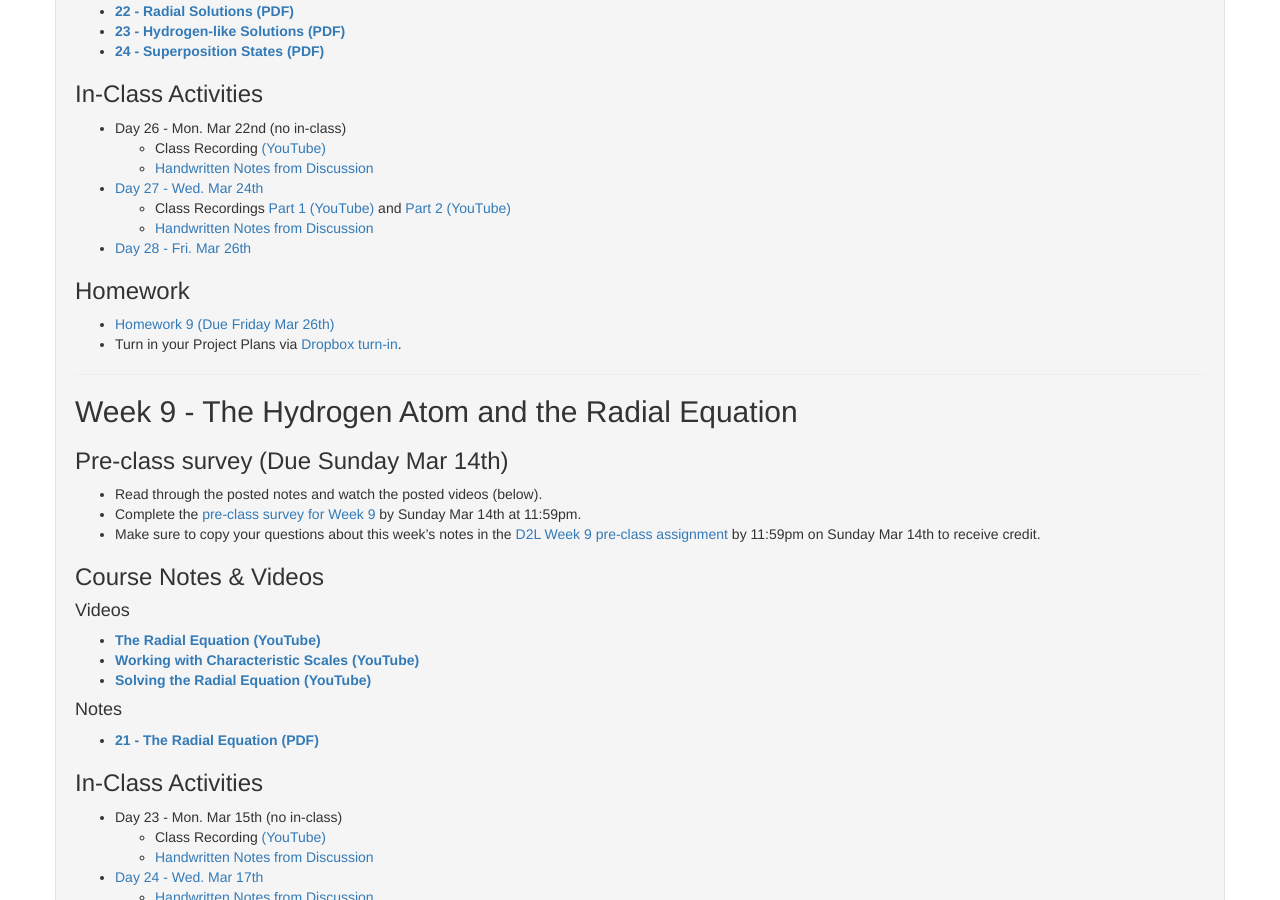
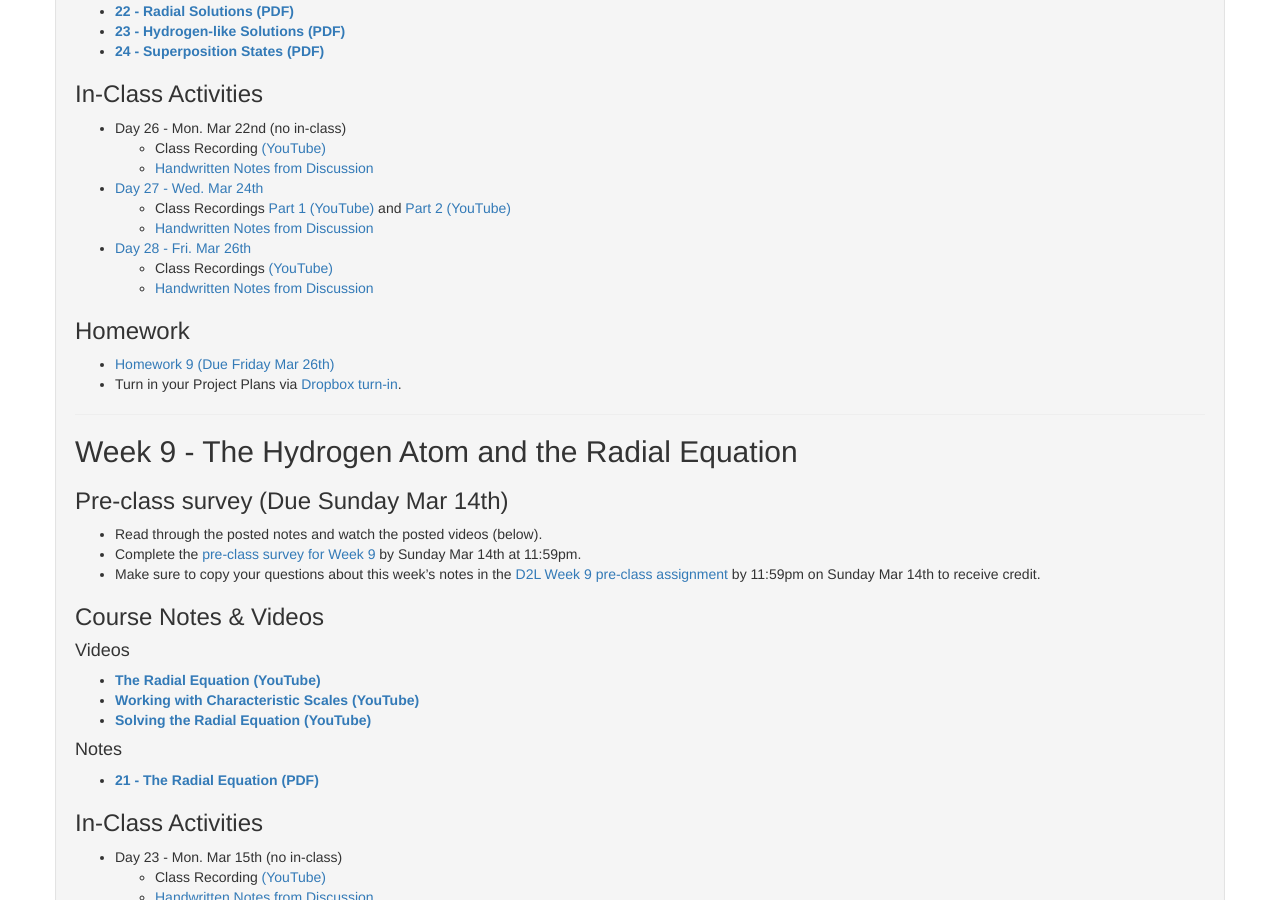
Before and after one commit to dannycab/phy472msu_s2021, a Jekyll site: the page built from notes/index.md, in a window 1280 px wide and 900 px high, scrolled down 1135 px. Built offline with Jekyll 4.4.1, drawn with Linux system fonts in a browser that asks for light colours.

Commit message:
added day 28

```diff
--- a/notes/index.md
+++ b/notes/index.md
@@ -72,6 +72,8 @@
   - Class Recordings [Part 1 (YouTube)](https://www.youtube.com/watch?v=Zziv7QU2cB0) and [Part 2 (YouTube)](https://www.youtube.com/watch?v=6speWE6JaMI)
   - [Handwritten Notes from Discussion](./in-class/Day_27.pdf)
 * [Day 28 - Fri. Mar 26th](./in-class/day28.html)
+  - Class Recordings [(YouTube)](https://www.youtube.com/watch?v=5H4Zh19kV4s)
+  - [Handwritten Notes from Discussion](./in-class/Day_28.pdf)
 
 ### Homework
 
```
Also changed, not shown: 1 other file.
